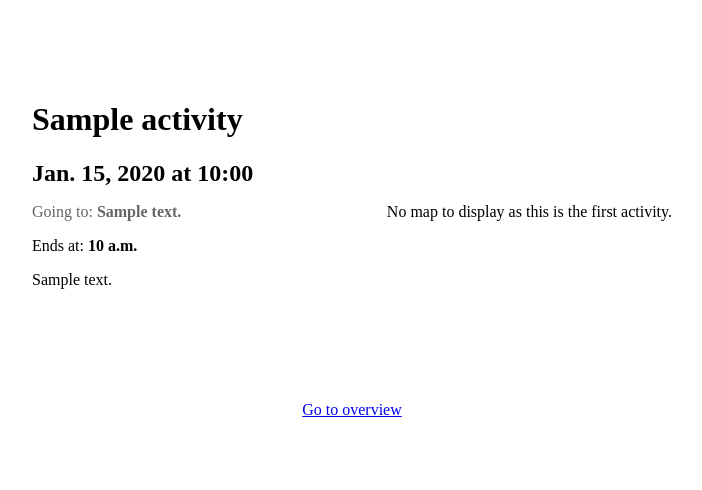
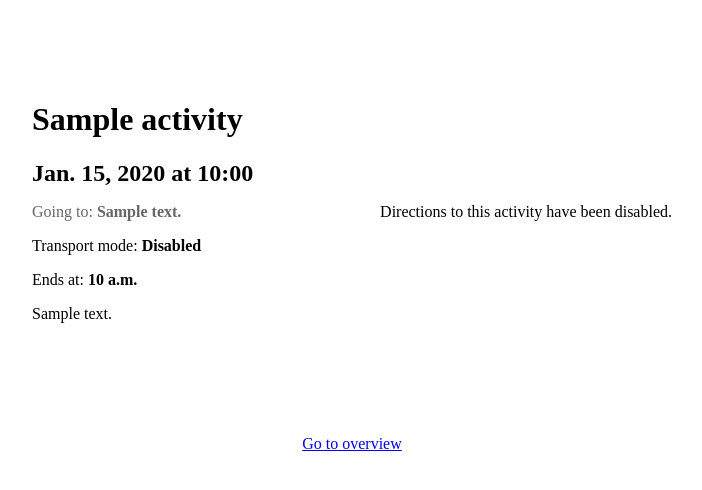
Before and after one commit to sjkingo-archive/itinerary-app, a Django app: page /1/ in a window 1280 px wide. Shown: the top 490 px of the page, without its empty margins (288-990 px from the left). Run offline with Django 3.2, Linux system fonts and the light colour scheme; tables that the repository leaves empty hold one stand-in row (values such as "Sample post"); some libraries are stand-ins or nearby versions.

Commit message:
model field to control how to route to an activity

```diff
--- a/transit/models.py
+++ b/transit/models.py
@@ -2,6 +2,13 @@ from django.contrib import admin
 from django.core.urlresolvers import reverse
 from django.db import models
 from django.utils.functional import cached_property
+
+TRANSPORT_MODES = (
+    ('DISABLE', 'Disabled'),
+    ('DRIVING', 'Driving/Taxi'),
+    ('TRANSIT', 'Transit'),
+    ('WALKING', 'Walking')
+)
 
 class Activity(models.Model):
     date = models.DateField()
@@ -12,6 +19,11 @@ class Activity(models.Model):
     address = models.CharField(max_length=500)
     notes = models.TextField(blank=True, null=True)
 
+    transport_mode = models.CharField(max_length=10,
+            help_text='Mode of transport to get *to* this activity. Set to Disable to prevent it from'
+                      'being included in route calculations.',
+            choices=TRANSPORT_MODES,
+            default='TRANSIT')
     hidden = models.BooleanField(verbose_name='Hidden?',
             help_text='This is typically used on the root entry as it does not have an origin.')
     route_index = models.IntegerField(blank=True, null=True,
@@ -51,4 +63,8 @@ class Activity(models.Model):
     def reversed_url(self):
         return reverse('activity', args=(self.id,))
 
+    @property
+    def to_mode(self):
+        return dict(TRANSPORT_MODES)[self.transport_mode]
+
 admin.site.register(Activity)
--- a/transit/templates/activity.html
+++ b/transit/templates/activity.html
@@ -23,6 +23,7 @@
             {% endif %}
             Going to: <strong>{{ activity.address }}</strong>
         </p>
+        <p>Transport mode: <strong>{{ activity.to_mode }}</strong></p>
         {% if activity.ends %}
         <p>Ends at: <strong>{{ activity.ends }}</strong></p>
         {% endif %}
@@ -35,14 +36,14 @@
     </div>
 
     <div class="right">
-        {% if prev %}
+        {% if route_to %}
         <div id="map-{{ i }}" class="map"></div>
         {% else %}
-        <p>No map to display as this is the first activity.</p>
+        <p>Directions to this activity have been disabled.</p>
         {% endif %}
     </div>
 
-    {% if prev %}
+    {% if route_to %}
     <script type="text/javascript">
     $(document).ready(function() {
         var panel_div = document.getElementById('panel-{{ i }}');
@@ -60,7 +61,7 @@
             destination: '{{ activity.address }}',
             provideRouteAlternatives: true,
             unitSystem: google.maps.UnitSystem.METRIC,
-            travelMode: google.maps.TravelMode.TRANSIT,
+            travelMode: google.maps.TravelMode.{{ activity.transport_mode }},
             transitOptions: {
                 // FIXME: this may return incorrect results as day of the week could be different
                 arrivalTime: new Date('{% now "Y-m-d" %}T{{ activity.begins|date:"c" }}-04:00') // FIXME: horrible
--- a/transit/views.py
+++ b/transit/views.py
@@ -29,6 +29,7 @@ def activity(req, activity_id, template='activity.html'):
     context = {'activity': activity,
                'prev': activity.neighbours[0],
                'next': activity.neighbours[2],
+               'route_to': activity.transport_mode != 'DISABLE',
     }
     return render(req, template, context)
 
```
Also changed, not shown: transit/migrations/0006_auto__add_field_activity_transport_mode.py (added).
